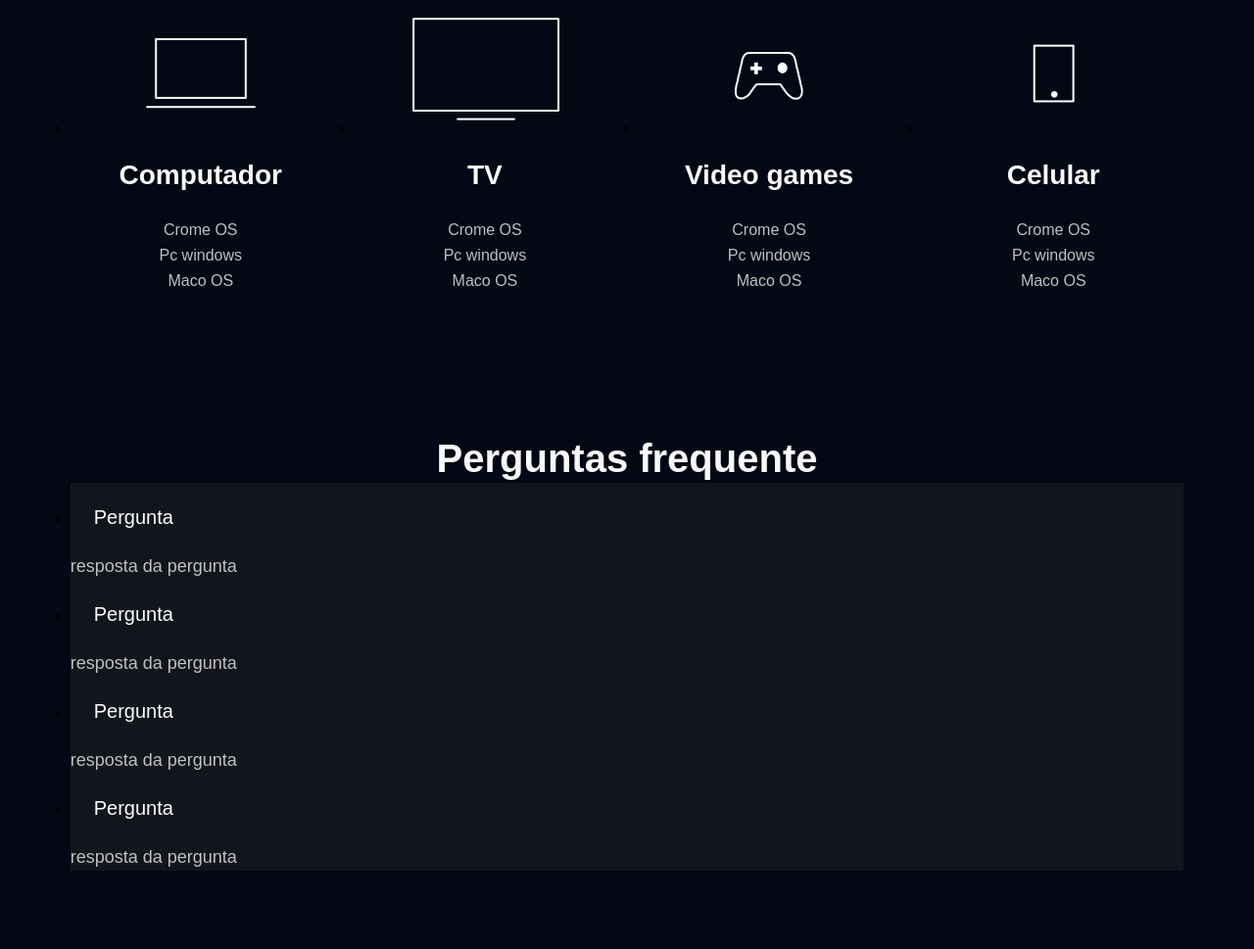
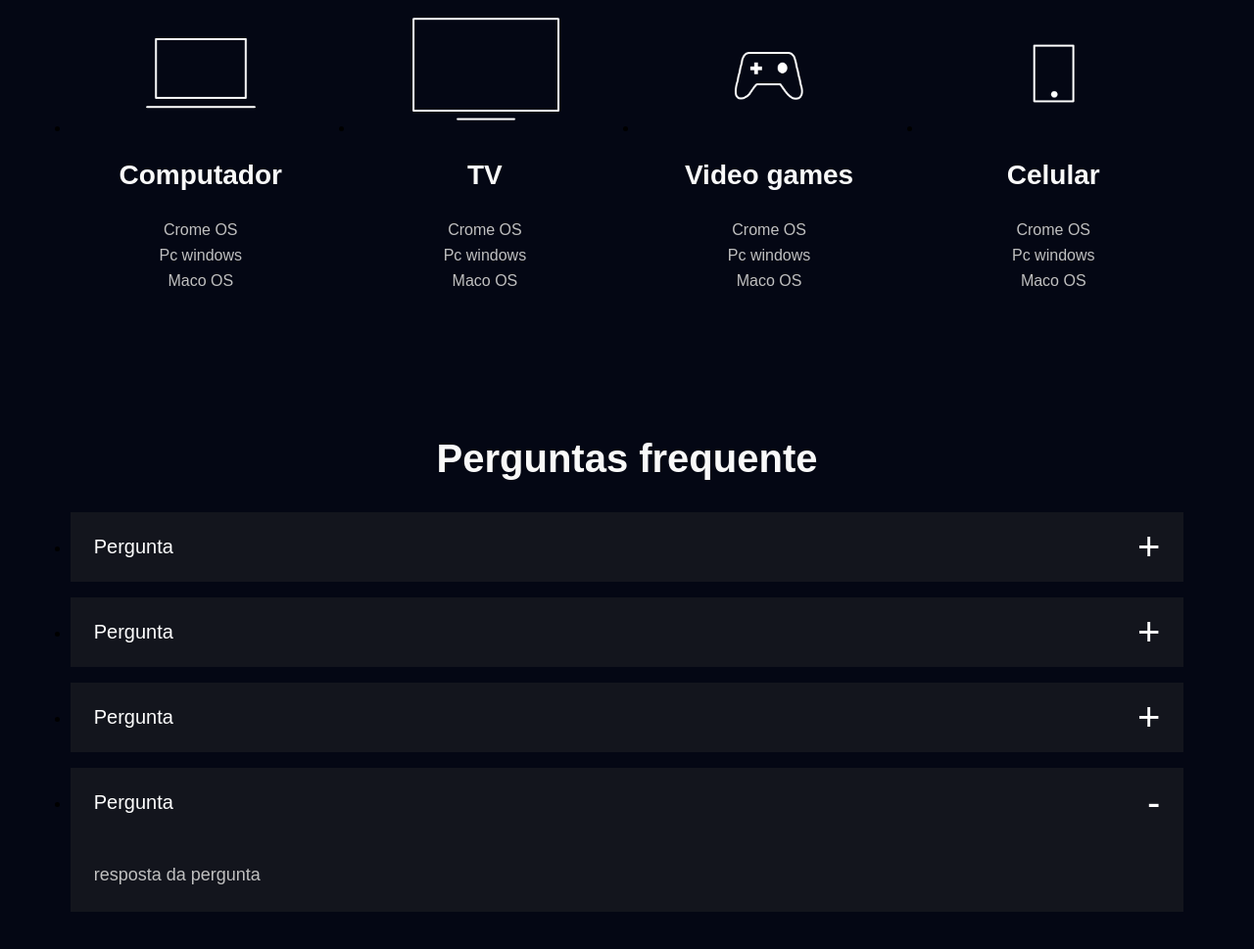
Before and after one commit to evenilsonguerreiro/clone_disneyplus, a website: page index.html in a window 1280 px wide. Shown: the part 3553-4522 px from the top of the page at 98% size. Drawn offline with nearby package versions, Linux system fonts and the light colour scheme; files that its build step writes are made by us from their sources; files whose address does not match are found by name.

Commit message:
parte-03

```diff
--- a/index.html
+++ b/index.html
@@ -208,32 +208,32 @@
     <section class="faq">
         <h2 class="title">Perguntas frequente</h2>
         <ul class="faq__questions">
-            <li class="faq__questions__item">
-                <div class="faq__questions__item__question">
+            <li class="faq__questions__item ">
+                <div class="faq__questions__item__question" data-faq-question>
                     Pergunta
                 </div>
                 <div class="faq__questions__item__answer text--big">
                     resposta da pergunta
                 </div>
             </li>
-            <li class="faq__questions__item">
-                <div class="faq__questions__item__question">
+            <li class="faq__questions__item ">
+                <div class="faq__questions__item__question" data-faq-question>
                     Pergunta
                 </div>
                 <div class="faq__questions__item__answer text--big">
                     resposta da pergunta
                 </div>
             </li>
-            <li class="faq__questions__item">
-                <div class="faq__questions__item__question">
+            <li class="faq__questions__item ">
+                <div class="faq__questions__item__question" data-faq-question>
                     Pergunta
                 </div>
                 <div class="faq__questions__item__answer text--big">
                     resposta da pergunta
                 </div>
             </li>
-            <li class="faq__questions__item">
-                <div class="faq__questions__item__question">
+            <li class="faq__questions__item faq__questions__item--is-open">
+                <div class="faq__questions__item__question" data-faq-question>
                     Pergunta
                 </div>
                 <div class="faq__questions__item__answer text--big">
--- a/src/main.js
+++ b/src/main.js
@@ -1,5 +1,6 @@
 document.addEventListener('DOMContentLoaded',function(){
     const buttons = document.querySelectorAll('[data-tab-button]');
+    const questions = document.querySelectorAll('[data-faq-question]')
 
 
     for(let i = 0; i < buttons.length; i++){
@@ -12,7 +13,21 @@ document.addEventListener('DOMContentLoaded',function(){
             botao.target.classList.add('shows__tabs__button--is-active');
         })
     }
+
+    for (let i = 0; i < questions.length;i++){
+        questions[i].addEventListener('click', abreOufecha);
+    }
 })
+
+
+function abreOufecha(elemento){
+    const classe = 'faq__quetions__item--is-open';
+    const elementoPai = elemento.target.parentNode;
+
+    elementoPai.classList.toggle(classe);
+}
+
+
 
 function removerButtonativo(){
     const buttons = document.querySelectorAll('[data-tab-button]');
--- a/src/styles/_faq.scss
+++ b/src/styles/_faq.scss
@@ -3,6 +3,8 @@
 
     h2{
         text-align: center;
+        margin-bottom: 30px;
+
     }
     &__questions{
 
@@ -10,6 +12,7 @@
 
         &__item{
             background-color: #13151d;
+            margin-bottom: 16px;
 
 
             &__question{
@@ -18,6 +21,37 @@
                 display: block;
                 padding: 24px;
                 cursor: pointer;
+                position: relative;
+
+                &::after{
+                    content: '+';
+                    position: absolute;
+                    top: 0;
+                    right: 24px;
+                    height: 100%;
+                    font-size: 40px;
+                    display: flex;
+                    align-items: center;
+                }
+
+
+            }
+
+            &__answer{
+
+                height: 0;
+                overflow: hidden;
+            }
+            &--is-open{
+                .faq__questions__item__question::after {
+                    content: '-';
+                }
+                .faq__questions__item__answer{
+                    padding: 24px;
+                    height: auto;
+                }
+
+
             }
         }
     }
```
